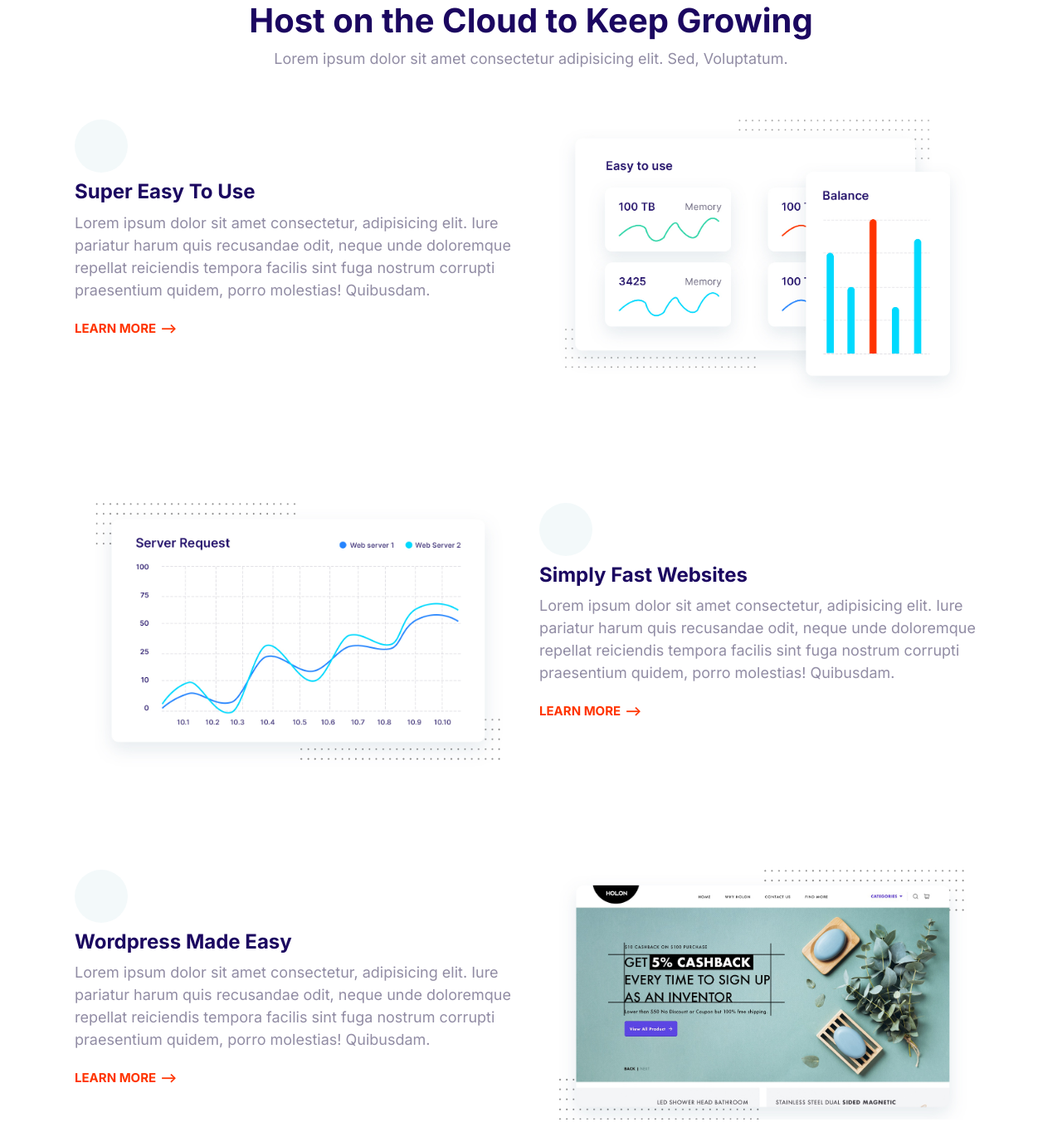
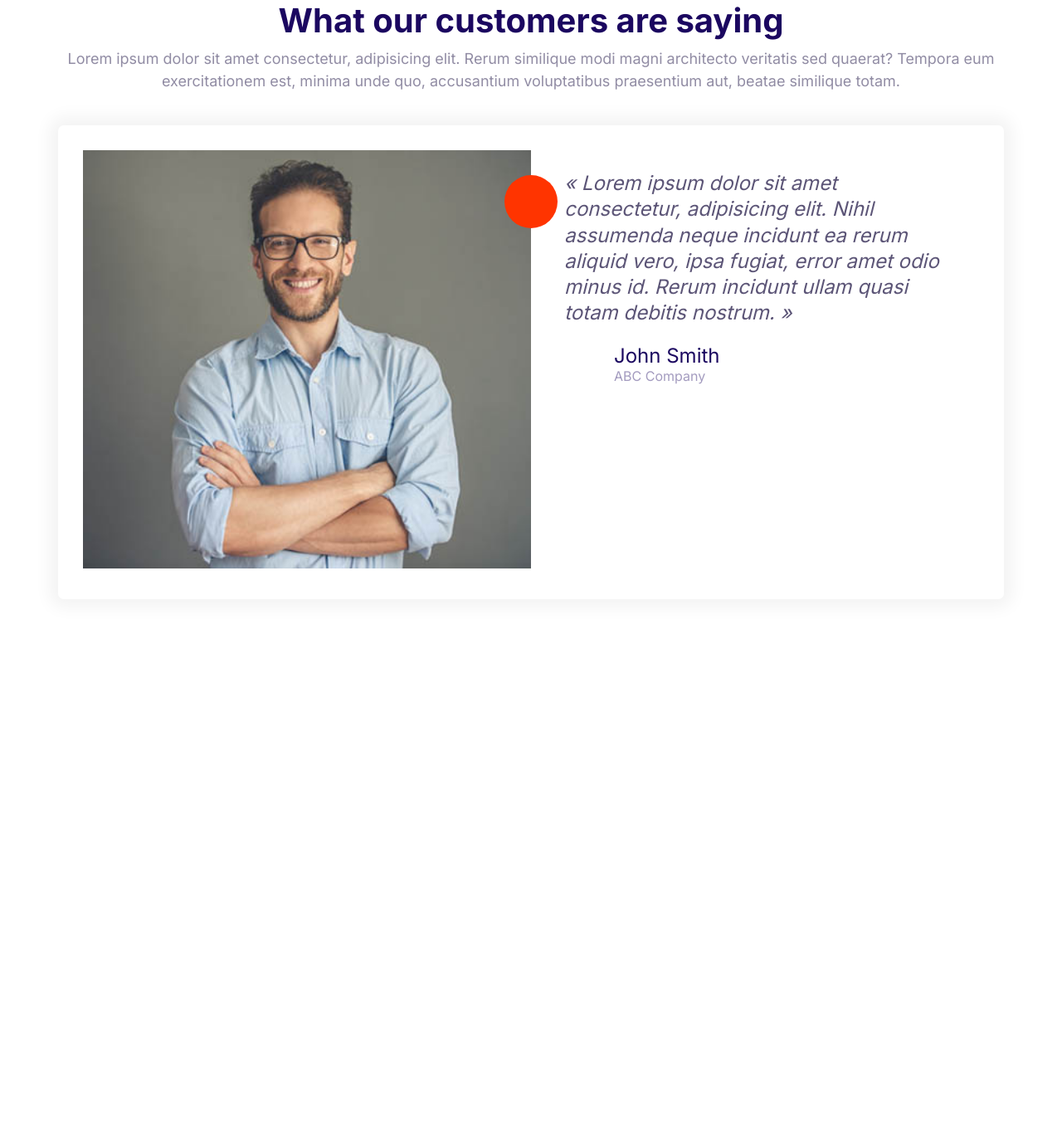
Before and after one commit to PaleBlueDot1990/Moshify, a plain HTML site: page index.html in a window 1280 px wide. Shown: the part 90-1442 px from the top of the page at 83% size. After the commit the page ends 872 px from the top, so only its background shows below. Drawn offline with Linux system fonts and the light colour scheme.

Commit message:
Made the testimonial block.

```diff
--- a/css/styles.css
+++ b/css/styles.css
@@ -617,6 +617,7 @@ a {
 
 .block__header {
     text-align: center;
+    margin-bottom: 4rem;
 }
 
 .block__heading {
--- a/index.html
+++ b/index.html
@@ -14,86 +14,54 @@
     <link rel="stylesheet" href="css/styles.css" />
   </head>
   <body>
-    <section class="block container">
+    <section class="block">
       <header class="block__header">
-        <h2>Host on the Cloud to Keep Growing</h2>
+        <h2>What our customers are saying</h2>
         <p>
-          Lorem ipsum dolor sit amet consectetur adipisicing elit. Sed,
-          Voluptatum.
+          Lorem ipsum dolor sit amet consectetur, adipisicing elit. Rerum
+          similique modi magni architecto veritatis sed quaerat? Tempora eum
+          exercitationem est, minima unde quo, accusantium voluptatibus
+          praesentium aut, beatae similique totam.
         </p>
       </header>
-      <article class="grid grid--1x2 feature">
-        <div class="feature__content">
-          <span class="icon-container">
-            <svg class="icon icon--primary">
-              <use xlink:href="images/sprite.svg#easy"></use>
+      <div class="container">
+        <div class="card testimonial">
+          <div class="grid grid--1x2">
+            <div class="testimonial__image">
+              <img
+                src="images/testimonial.jpg"
+                alt="A happy smiling customer"
+              />
+              <span class="icon-container icon-container--accent">
+                <svg class="icon icon--white icon--small">
+                  <use xlink:href="images/sprite.svg#quotes"></use>
                 </svg>
               </span>
-          <h3 class="feature__heading">Super Easy To Use</h3>
-          <p>
-            Lorem ipsum dolor sit amet consectetur, adipisicing elit. Iure
-            pariatur harum quis recusandae odit, neque unde doloremque repellat
-            reiciendis tempora facilis sint fuga nostrum corrupti praesentium
-            quidem, porro molestias! Quibusdam.
+            </div>
+            <blockquote class="quote">
+              <p class="quote__text">
+                Lorem ipsum dolor sit amet consectetur, adipisicing elit. Nihil
+                assumenda neque incidunt ea rerum aliquid vero, ipsa fugiat,
+                error amet odio minus id. Rerum incidunt ullam quasi totam
+                debitis nostrum.
               </p>
-          <a href="" class="link-arrow">Learn More</a>
+              <footer>
+                <div class="media">
+                  <div class="media__image">
+                    <svg class="icon icon--primary quote__line">
+                      <use xlink:href="images/sprite.svg#line"></use>
+                    </svg>
                   </div>
-        <img class="feature__image" src="images/easy.jpg" alt="" />
-      </article>
-      <article class="grid grid--1x2 feature">
-        <div class="feature__content">
-          <span class="icon-container">
-            <svg class="icon icon--primary">
-              <use xlink:href="images/sprite.svg#computer"></use>
-            </svg>
-          </span>
-          <h3 class="feature__heading">Simply Fast Websites</h3>
-          <p>
-            Lorem ipsum dolor sit amet consectetur, adipisicing elit. Iure
-            pariatur harum quis recusandae odit, neque unde doloremque repellat
-            reiciendis tempora facilis sint fuga nostrum corrupti praesentium
-            quidem, porro molestias! Quibusdam.
-          </p>
-          <a href="" class="link-arrow">Learn More</a>
+                  <div class="media__body">
+                    <h3 class="media__title quote__author">John Smith</h3>
+                    <p class="quote__organization">ABC Company</p>
                   </div>
-        <img class="feature__image" src="images/fast.jpg" alt="" />
-      </article>
-      <article class="grid grid--1x2 feature">
-        <div class="feature__content">
-          <span class="icon-container">
-            <svg class="icon icon--primary">
-              <use xlink:href="images/sprite.svg#wordpress"></use>
-            </svg>
-          </span>
-          <h3 class="feature__heading">Wordpress Made Easy</h3>
-          <p>
-            Lorem ipsum dolor sit amet consectetur, adipisicing elit. Iure
-            pariatur harum quis recusandae odit, neque unde doloremque repellat
-            reiciendis tempora facilis sint fuga nostrum corrupti praesentium
-            quidem, porro molestias! Quibusdam.
-          </p>
-          <a href="" class="link-arrow">Learn More</a>
                 </div>
-        <img class="feature__image" src="images/wordpress.jpg" alt="" />
-      </article>
-      <article class="grid grid--1x2 feature">
-        <div class="feature__content">
-          <span class="icon-container">
-            <svg class="icon icon--primary">
-              <use xlink:href="images/sprite.svg#settings"></use>
-            </svg>
-          </span>
-          <h3 class="feature__heading">24/7 Expert Support</h3>
-          <p>
-            Lorem ipsum dolor sit amet consectetur, adipisicing elit. Iure
-            pariatur harum quis recusandae odit, neque unde doloremque repellat
-            reiciendis tempora facilis sint fuga nostrum corrupti praesentium
-            quidem, porro molestias! Quibusdam.
-          </p>
-          <a href="" class="link-arrow">Learn More</a>
+              </footer>
+            </blockquote>
           </div>
-        <img class="feature__image" src="images/support.jpg" alt="" />
-      </article>
+        </div>
+      </div>
     </section>
     <script src="js/main.js"></script>
   </body>
```
Also changed, not shown: component/testimonial-block.html (added, +46 -0 lines). Lines whose indentation alone changed are shown as unchanged.
